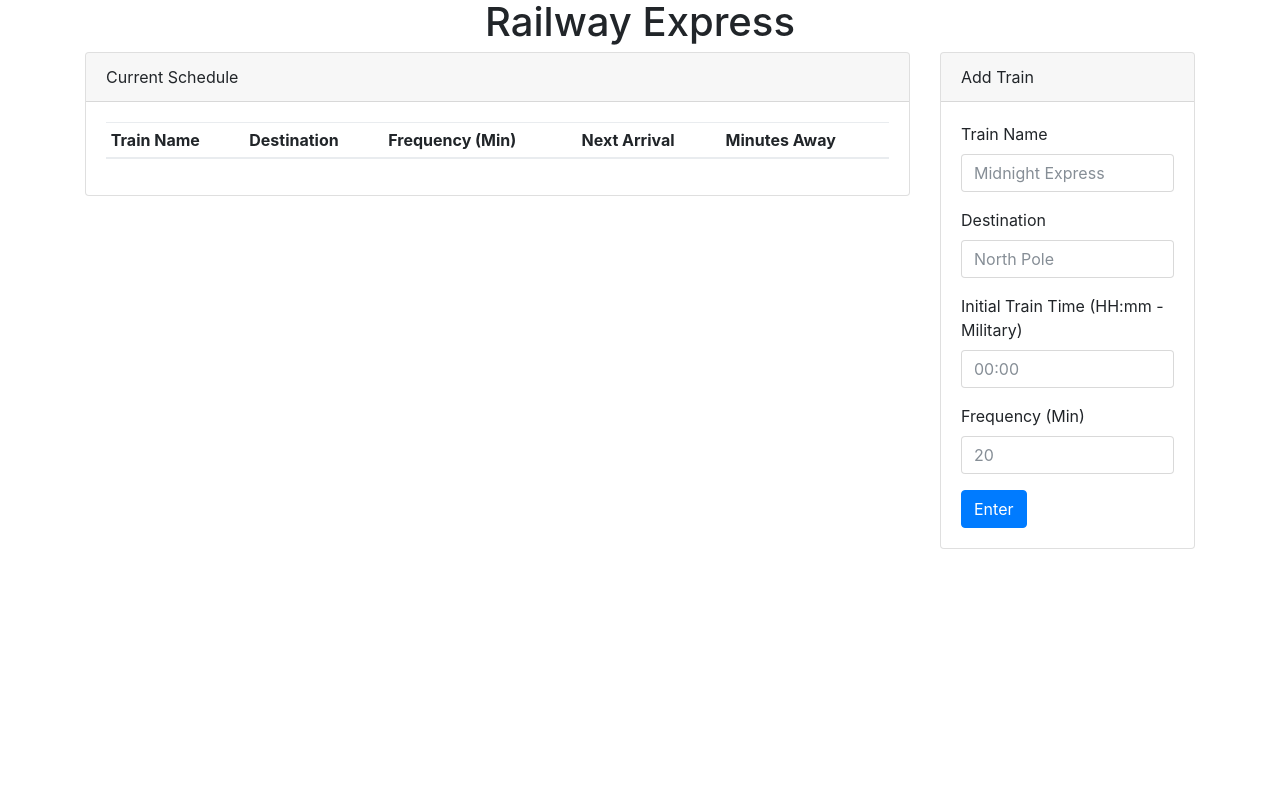
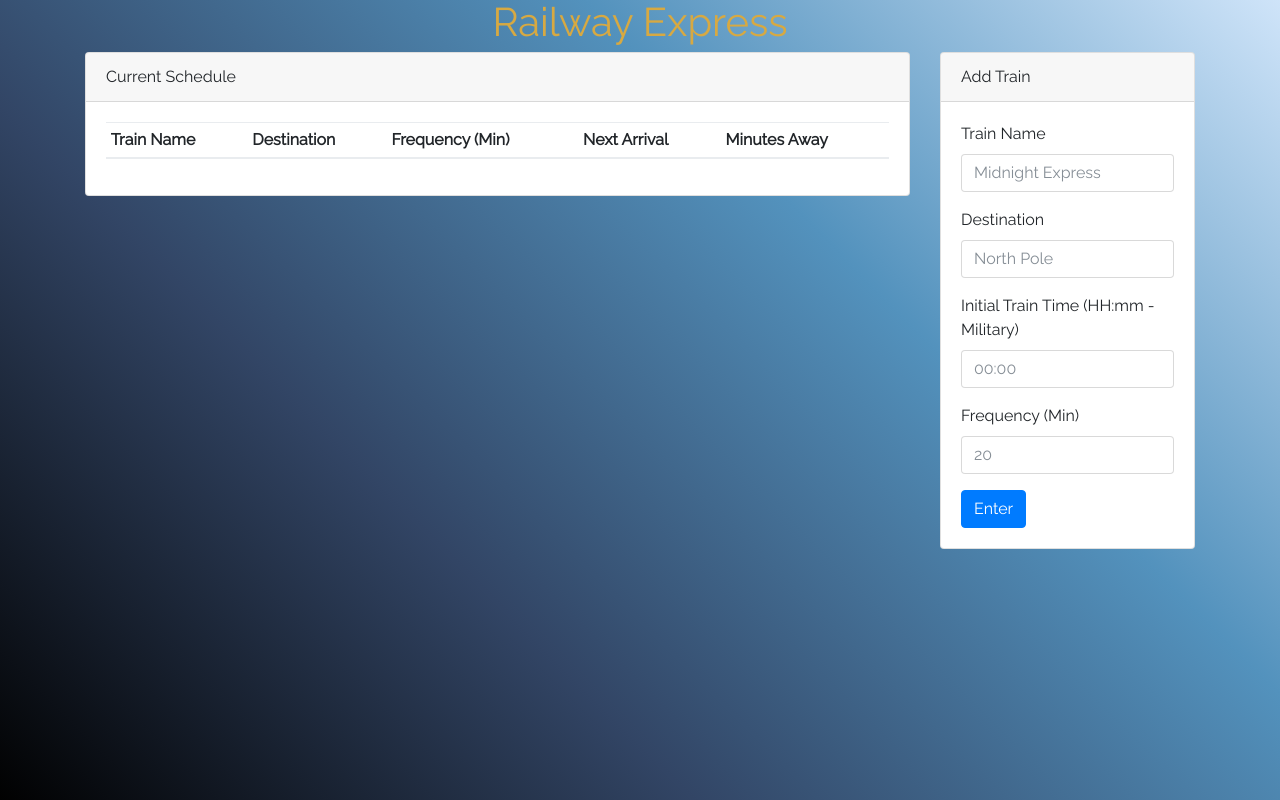
Before and after one commit to adamtre9115/TrainTime, a plain HTML site: page index.html in a window 1280 px wide. Drawn offline with nearby package versions, Linux system fonts and the light colour scheme.

Commit message:
add gradient background

```diff
--- a/assets/css/style.css
+++ b/assets/css/style.css
@@ -0,0 +1,10 @@
+body {
+    background: linear-gradient(45deg, #010101, #324565, #5392bd, #cfe4f9) no-repeat center center;
+    background-size: cover;
+    height: 100vh;
+    font-family: 'Raleway', sans-serif;
+}
+
+h1 {
+    color: #d7a942;
+}
--- a/index.html
+++ b/index.html
@@ -10,6 +10,8 @@
     <!-- bootstrap 4 -->
     <link rel="stylesheet" href="https://maxcdn.bootstrapcdn.com/bootstrap/4.0.0-beta/css/bootstrap.min.css" integrity="sha384-/Y6pD6FV/Vv2HJnA6t+vslU6fwYXjCFtcEpHbNJ0lyAFsXTsjBbfaDjzALeQsN6M"
         crossorigin="anonymous">
+    <!-- google fonts -->
+    <link href="https://fonts.googleapis.com/css?family=Raleway" rel="stylesheet">
     <!-- personal css -->
     <link rel="stylesheet" href="assets/css/style.css">
 </head>
```
